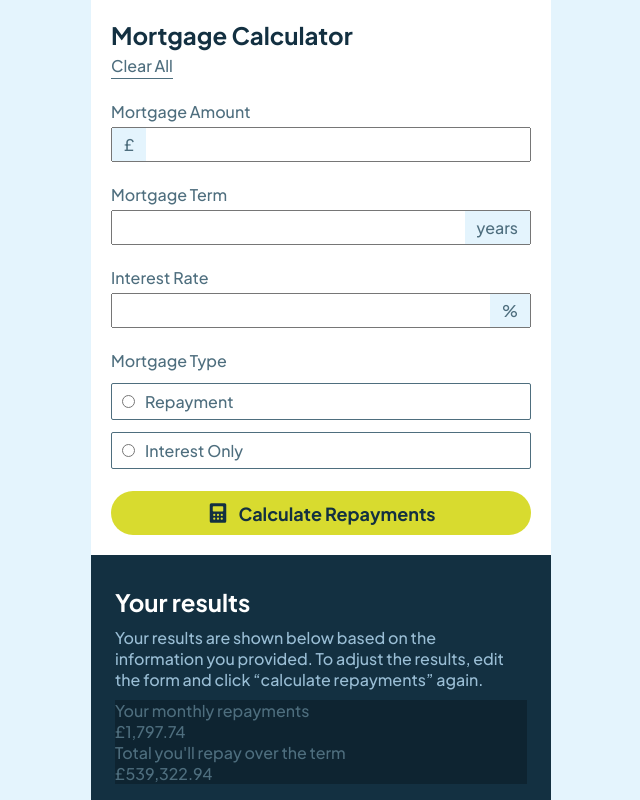
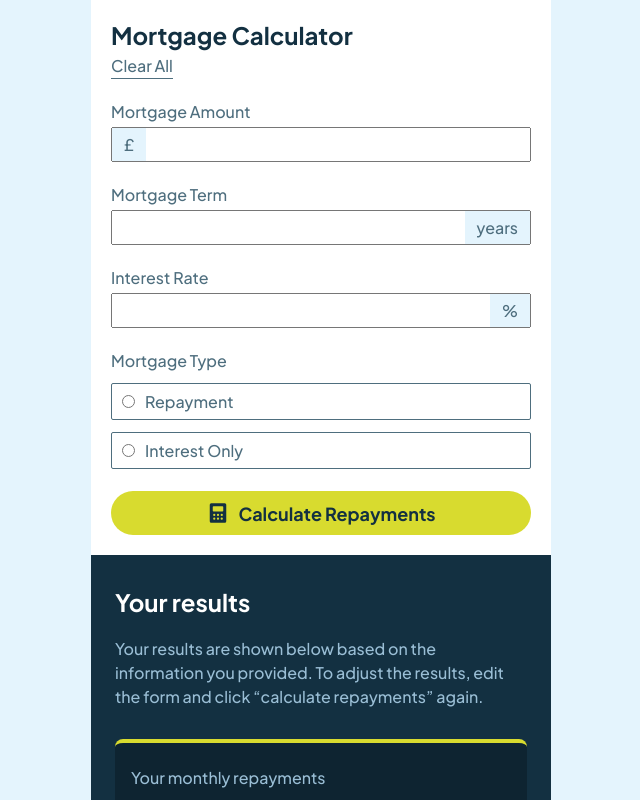
Before and after one commit to anetakasprzak/fm-mortgage-repayment-calculator, a React (Vite) app: page / in a window 1280 px wide. Shown: the top 800 px of the page, without its empty margins (319-959 px from the left). Built offline with nearby package versions, Linux system fonts and the light colour scheme.

Commit message:
calculated section styles

```diff
--- a/src/App.styled.ts
+++ b/src/App.styled.ts
@@ -235,7 +235,7 @@ export const ResultsSection = styled.div`
 
   display: flex;
   flex-direction: column;
-  gap: 1rem;
+  gap: 2rem;
 `;
 
 export const HeadingResults = styled.h2`
@@ -244,20 +244,45 @@ export const HeadingResults = styled.h2`
 
 export const ResultsText = styled.p`
   color: #9abed5;
+  line-height: 150%;
+  margin-bottom: 1rem;
 `;
 
 export const CalculatedBox = styled.div`
   background-color: rgba(0, 0, 0, 0.25);
+  padding: 2.4rem 1.6rem;
+  display: flex;
+  flex-direction: column;
+  gap: 2rem;
+  border-radius: 0.8rem;
+  border-top: 4px solid #d8db2f;
 `;
 
-export const RepaymentCalcBox = styled.div``;
+export const RepaymentCalcBox = styled.div`
+  border-bottom: 1px solid #9abed5;
+  padding-bottom: 2rem;
+`;
 
-export const RepaymentCalcText = styled.p``;
+export const RepaymentCalcText = styled.p`
+  color: #9abed5;
+  margin-bottom: 0.8rem;
+`;
 
-export const RepaymentNumber = styled.span``;
+export const RepaymentNumber = styled.span`
+  color: #d8db2f;
+  font-size: 4rem;
+  font-weight: 700;
+`;
 
 export const TermCalcBox = styled.div``;
 
-export const TermCalcText = styled.p``;
+export const TermCalcText = styled.p`
+  color: #9abed5;
+`;
 
-export const TermNumber = styled.span``;
+export const TermNumber = styled.span`
+  color: #fff;
+  font-size: 2.4rem;
+  margin-bottom: 0.8rem;
+  font-weight: 700;
+`;
```
